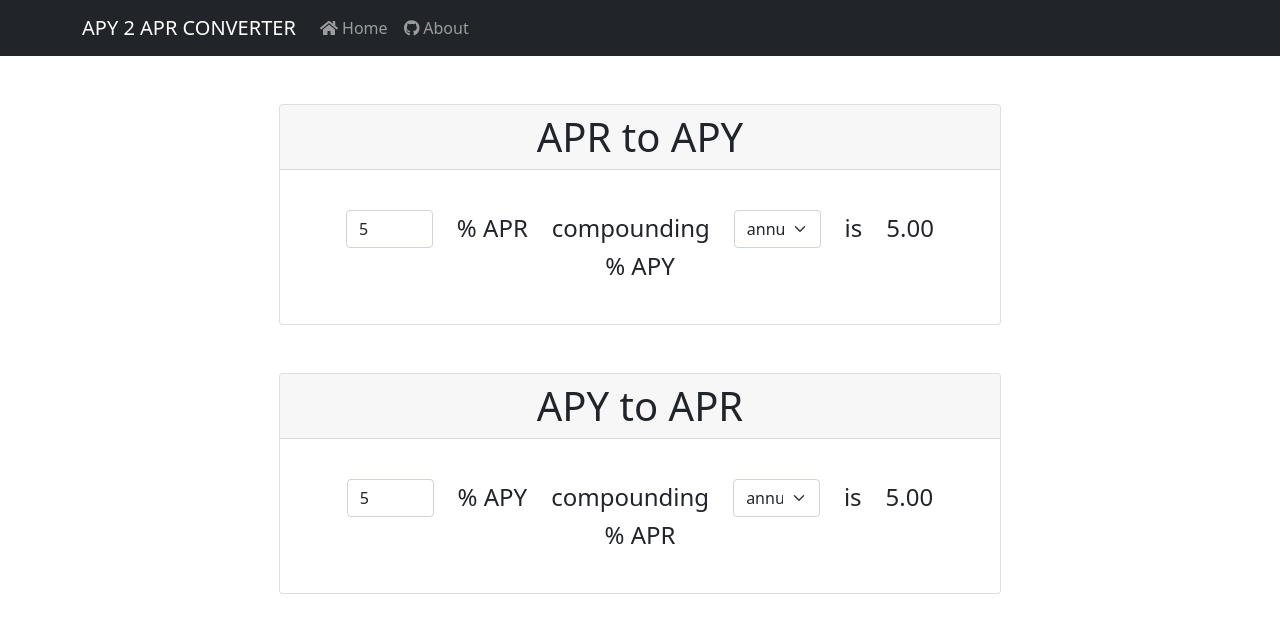
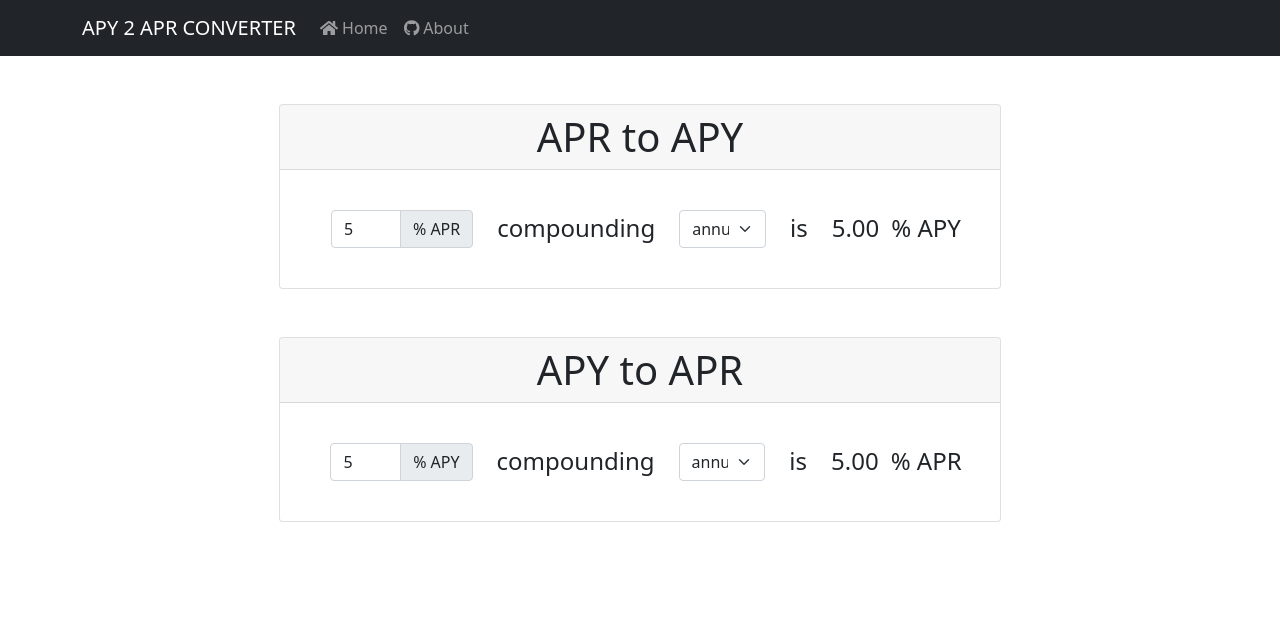
Before and after one commit to Laurent34000/aprtoapy, a React (Create React App) app in the folder ata/: page / in a window 1280 px wide. Shown: the top 632 px of the page. Built offline with nearby package versions, Linux system fonts and the light colour scheme.

Commit message:
input group commit

```diff
--- a/ata/src/hookscomponents/AprToApy.js
+++ b/ata/src/hookscomponents/AprToApy.js
@@ -18,16 +18,18 @@ const AprToApy = () => {
         <div className="card-body m-4">
           <form>
             <div className="row form-group justify-content-center">
-              <div className="col-lg-2 mb-3 mb-lg-0">
+              <div className="col-lg-3">
+              <div className="input-group col-lg-12 mb-3 mb-lg-0">
                 <input
                   type="number"
                   className="form-control"
                   value={yourApr}
                   onChange={(e) => setYourApr(e.target.value)}
                 ></input>
+              <span className="input-group-text">% APR </span>
               </div>
-              <span className="w-auto ">% APR </span>
-              <span className="w-auto ">compounding</span>
+              </div>
+              <span className="w-auto d-none d-lg-block ">compounding</span>
               <div className="col-lg-2 m-3 m-lg-0">
                 <select
                   className="form-select"
--- a/ata/src/hookscomponents/ApyToApr.js
+++ b/ata/src/hookscomponents/ApyToApr.js
@@ -19,16 +19,18 @@ const ApyToApr = () => {
         <div className="card-body m-4">
           <form>
             <div className="row form-group justify-content-center">
-              <div className="col-lg-2 mb-3 mb-lg-0">
+              <div className="col-lg-3">
+              <div className="input-group col-lg-2 mb-3 mb-lg-0">
                 <input
                   type="number"
                   className="form-control"
                   value={yourApy}
                   onChange={(e) => setYourApy(e.target.value)}
                 ></input>
+              <span className="input-group-text">% APY</span>
               </div>
-              <span className="w-auto">% APY</span>
-              <span className="w-auto ">compounding</span>
+              </div>
+              <span className="w-auto d-none d-lg-block">compounding</span>
               <div className="col-lg-2 m-3 m-lg-0">
                 <select
                   className="form-select"
```
